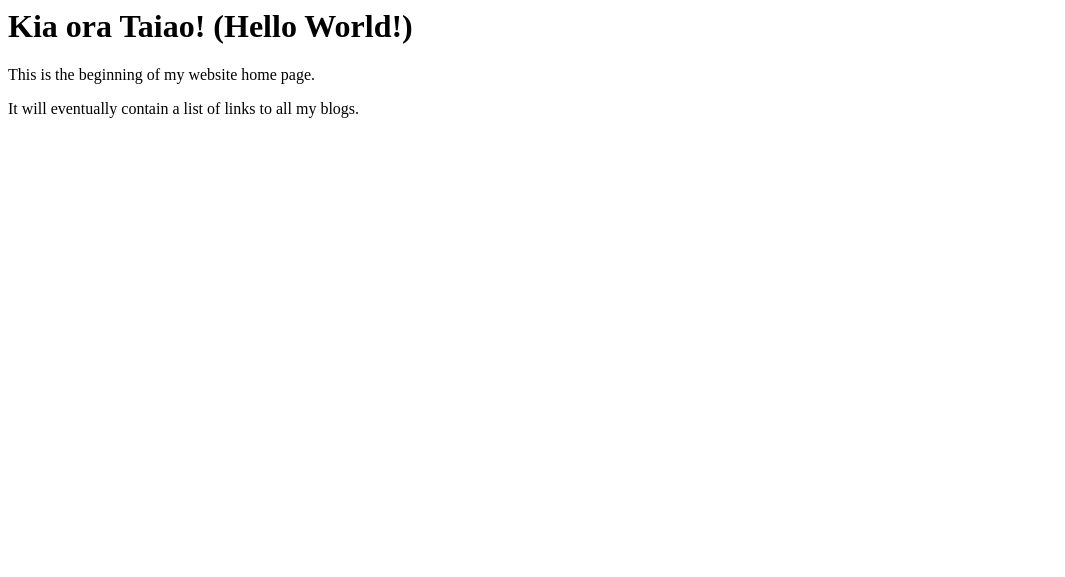
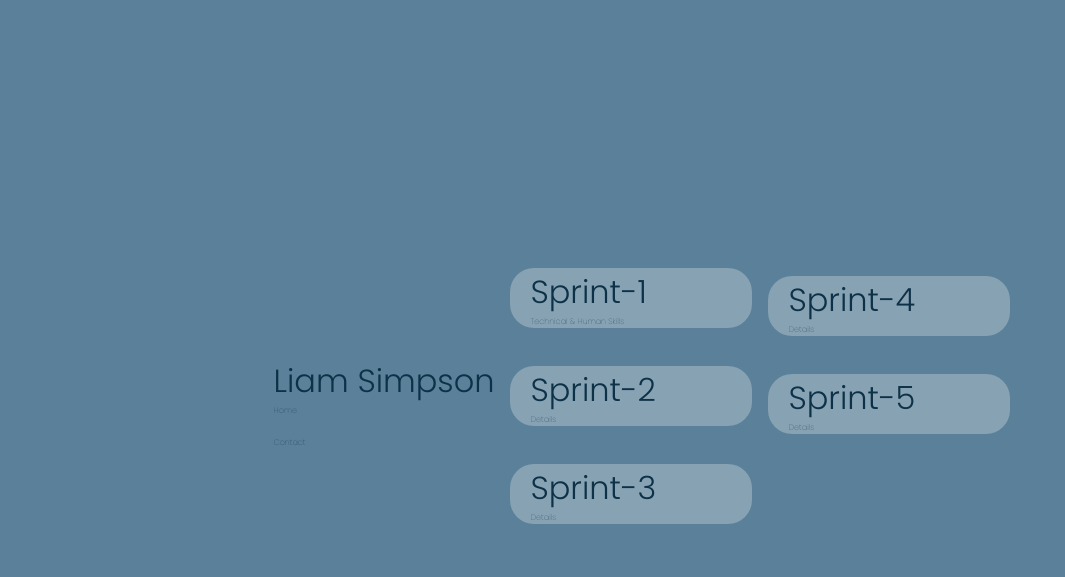
Before and after one commit to liam-j-simpson/liam-j-simpson.github.io, a plain HTML site: page index.html in a window 1280 px wide. Shown: the whole page, without its empty margins (0-1065 px from the left). Drawn offline with Linux system fonts and the light colour scheme; a web font is replaced by a local one.

Commit message:
adding first concept of bento box flexbox rows

```diff
--- a/index.html
+++ b/index.html
@@ -1,10 +1,37 @@
-<html>
+<!DOCTYPE html>
+<html lang="en">
   <head>
+    <meta name="viewport" contenet="width=device-width, intial-scale=1.0" />
+    <meta charset="UTF-8" />
     <title>My blog</title>
+    <link rel="stylesheet" href="styles/main.css" />
+
+    <!-- Google Fonts -->
+    <link rel="preconnect" href="https://fonts.googleapis.com">
+<link rel="preconnect" href="https://fonts.gstatic.com" crossorigin>
+<link href="https://fonts.googleapis.com/css2?family=Poppins:ital,wght@0,100;0,200;0,300;0,400;0,500;0,600;0,700;0,800;0,900;1,100;1,200;1,300;1,400;1,500;1,600;1,700;1,800;1,900&family=SUSE:wght@100..800&display=swap" rel="stylesheet">
+
   </head>
+
   <body>
-    <h1>Kia ora Taiao! (Hello World!)</h1>
-    <p>This is the beginning of my website home page.</p>
-    <p>It will eventually contain a list of links to all my blogs.</p>
+
+  <div clas = "nav">
+    <h1>Liam Simpson</h1>
+    <p>Home</p>
+    <p>Contact</p>
+  </div>
+
+
+    <div class="container">
+      <div class="col-left">
+        <a href=#><div class="row"><h1>Sprint-1</h1><p>Technical & Human Skills</p></div></a>
+        <a href=#><div class="row"><h1>Sprint-2</h1><p>Details</p></div></a>
+        <a href=#><div class="row"><h1>Sprint-3</h1><p>Details</p></div></a>
+      </div>
+        <a href=#><div class="col-right"></a>
+        <a href=#><div class="row vert"><h1>Sprint-4</h1><p>Details</p></div></a>
+        <a href=#><div class="row vert"><h1>Sprint-5</h1><p>Details</p></div></a>
+
+    </div>
   </body>
 </html>
--- a/styles/main.css
+++ b/styles/main.css
@@ -0,0 +1,55 @@
+.container {
+  width: 500px;
+  height: 300px;
+  padding: 1em;
+  display: flex;
+  gap: 0.5em;
+}
+
+.col-left {
+  flex: 1;
+  display: flex;
+  flex-direction: column;
+  gap: 0.5em;
+}
+
+.col-right {
+  flex: 1;
+  display: flex;
+  flex-direction: column;
+  align-content: stretch;
+  gap: 0.5em;
+}
+
+.row {
+  flex: 1;
+  border-radius: 1.5em;
+  background-color: #87a2b3;
+}
+
+body {
+  min-height: 100vh;
+  background-color: #5a8199;
+  display: flex;
+  align-items: center;
+  justify-content: center;
+}
+
+h1 {
+  color: #0d3147;
+  margin: 10px 0px 0px 20px;
+  font-family: 'Poppins', sans-serif;
+  font-weight: 300;
+  font-size: 2em;
+}
+p {
+  color: #0d3147;
+  margin: 0px 0px 20px 20px;
+  font-family: 'Poppins', sans-serif;
+  font-weight: 100;
+  font-size: 0.5em;
+}
+
+a:link {
+  text-decoration: none;
+}
```
